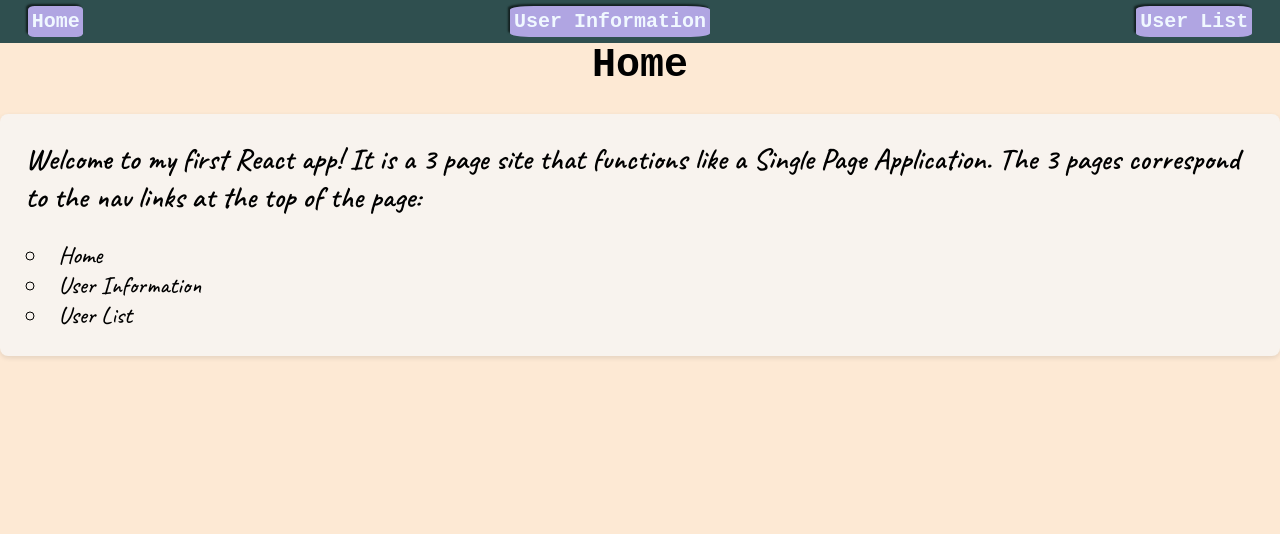
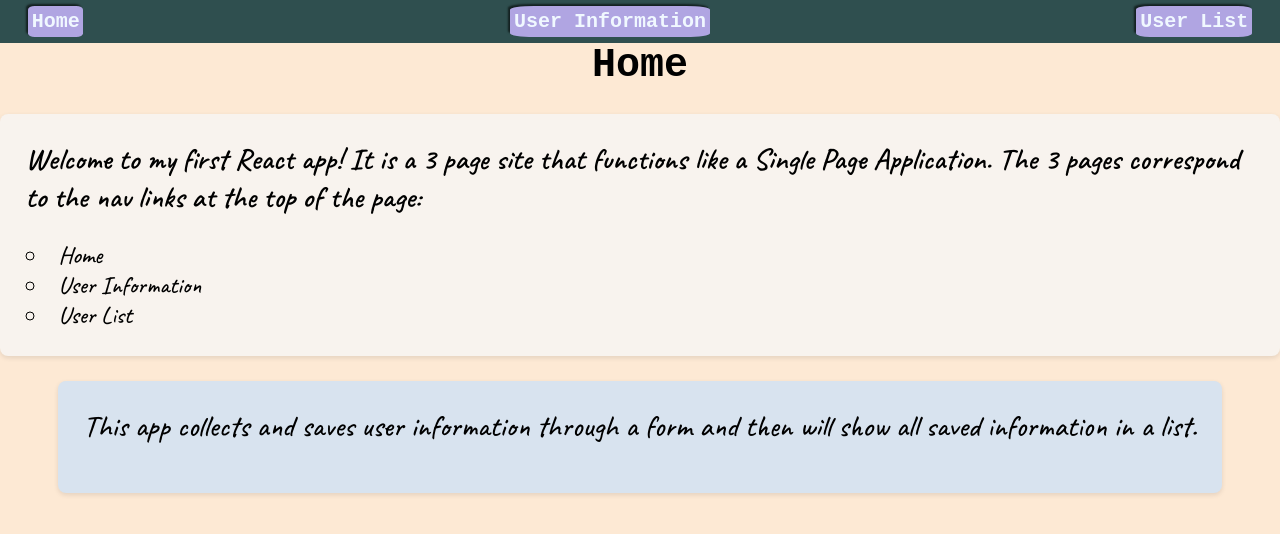
Before and after one commit to dEhiN/CBCDiploma--FSWAD, a React (Vite) app in the folder Module7_MEAN_Stack/assignments/1/code/assignment_one/: page / in a window 1280 px wide. Shown: the top 534 px of the page. Built offline with nearby package versions, Linux system fonts and the light colour scheme; the HTML template or start-up script is replaced by a standard one; a web font is replaced by a local one.

Commit message:
Added a second welcome card

```diff
--- a/Module7_MEAN_Stack/assignments/1/code/assignment_one/src/pages/HomePage.jsx
+++ b/Module7_MEAN_Stack/assignments/1/code/assignment_one/src/pages/HomePage.jsx
@@ -28,6 +28,12 @@ function HomePage() {
 					<li className="fonts-google caveat-medium font-size-md">User List</li>
 				</ul>
 			</WelcomeCard>
+			<WelcomeCard wcVersion={2}>
+				<p className="fonts-google caveat-medium font-size-bg">
+					This app collects and saves user information through a form and then will show
+					all saved information in a list.
+				</p>
+			</WelcomeCard>
 		</>
 	);
 }
```
